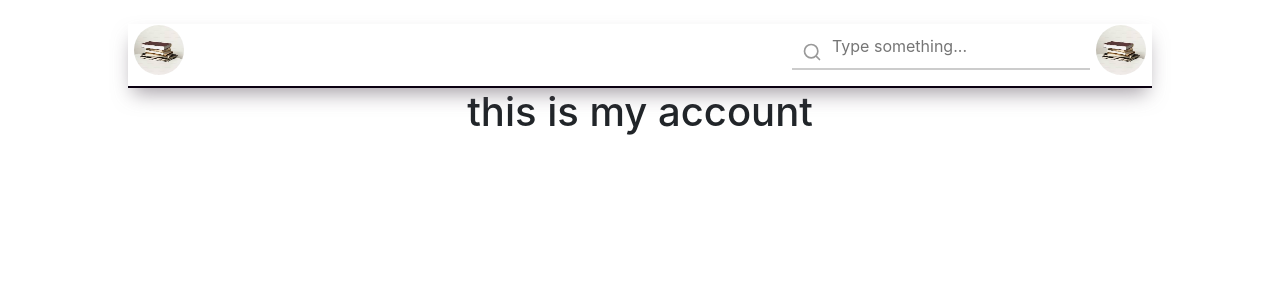
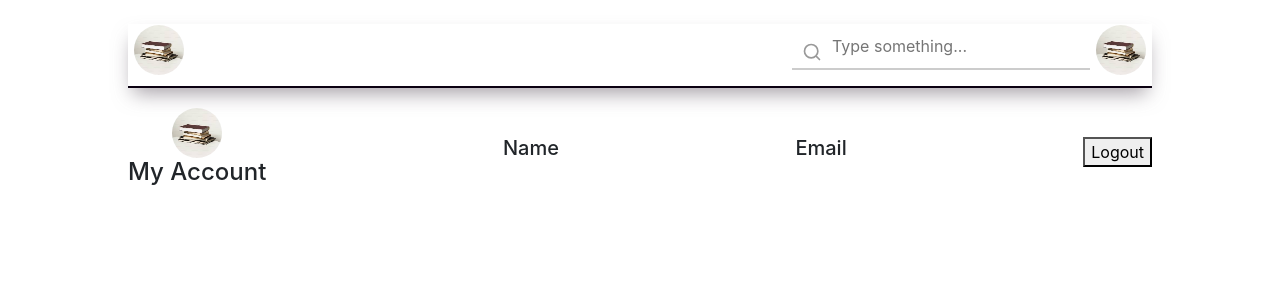
Before and after one commit to NoobOtaku-terminal/book_swap_frontend, a React (Create React App) app: page /myaccount in a window 1280 px wide. Shown: the top 300 px of the page. Built offline with nearby package versions, Linux system fonts and the light colour scheme.

Commit message:
myaccount header

```diff
--- a/src/App.js
+++ b/src/App.js
@@ -8,7 +8,7 @@ import Login from './pages/login';
 import Category from './pages/category'
 function AppContent() {
   const location = useLocation();  // useLocation now works because it's inside Router
-  const hideHeader = ['/login'];  // List of routes where the header should be hidden
+  const hideHeader = ['/login' ];  // List of routes where the header should be hidden
 
   return (
     <div className="App">
--- /dev/null
+++ b/src/components/headerMyAccount.js
@@ -0,0 +1,17 @@
+import React from 'react'
+import logo from '../assets/book.jpeg';
+function headerMyAccount() {
+  return (
+    <div style={{display : "flex",  width : "100%" , justifyContent : "space-between", alignItems : "center" , margin: "2% 0%" }}>
+      <div>
+        <img src={logo} alt="" style={{ width: "50px", height: "50px", borderRadius: "50%" }}/>
+        <h4>My Account</h4>
+      </div>
+        <h5>Name</h5>
+        <h5>Email</h5>
+        <div><button>Logout</button></div>
+    </div>
+  )
+}
+
+export default headerMyAccount
--- a/src/pages/myaccount.js
+++ b/src/pages/myaccount.js
@@ -1,10 +1,8 @@
 import React from 'react'
-
+import Myaccountheader from '../components/headerMyAccount'
 function myaccount() {
   return (
-    <div>
-      <h1>this is my account</h1>
-    </div>
+      <Myaccountheader/>
   )
 }
 
```
Also changed, not shown: src/components/drawerAccount.js (added).
